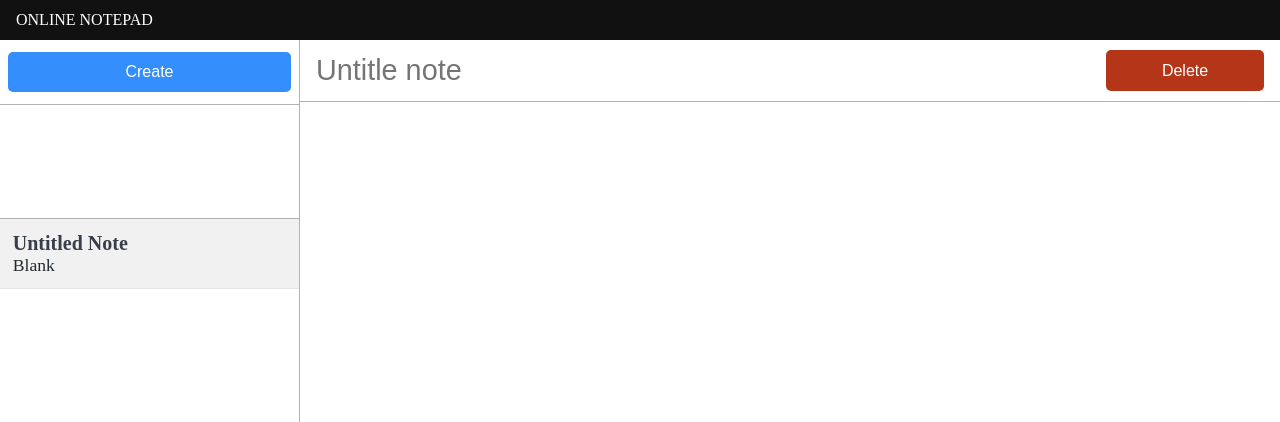
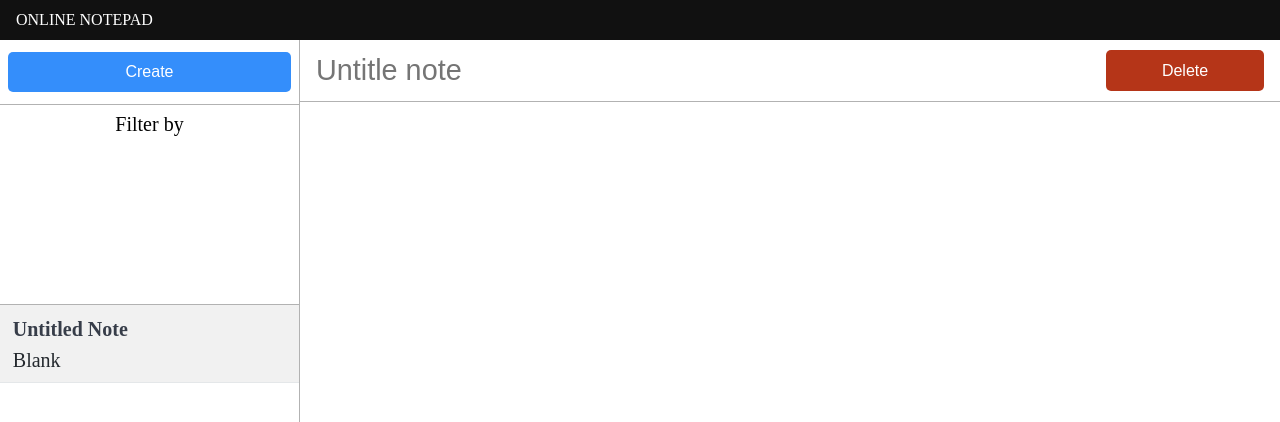
Before and after one commit to LineCoran/Notes, a React (Vite) app: page / in a window 1280 px wide. Shown: the top 422 px of the page. Built offline with nearby package versions, Linux system fonts and the light colour scheme.

Commit message:
refactor: bugs

```diff
--- a/src/components/Editor/Editor.tsx
+++ b/src/components/Editor/Editor.tsx
@@ -30,7 +30,7 @@ export default function Editor({
   hashFilter,
 }: EditorProps) {
   return (
-    <div className="editor">
+    <div className="editor" style={{ opacity: activeNote ? "1" : "0.7" }}>
       <div className="editorHead">
         <MyInput
           isDisabled={!activeNote}
--- a/src/components/HashFilterList.tsx/HashFilterList.scss
+++ b/src/components/HashFilterList.tsx/HashFilterList.scss
@@ -1,3 +1,21 @@
+.hashFilterWrapper {
+
+  display: flex;
+  min-height: 200px;
+  max-height: 200px;
+  overflow: scroll;
+  flex-direction: column;
+  justify-content: flex-start;
+  gap: 2rem;
+  align-items: center;
+  border-bottom: 1px solid rgba(0, 0, 0, 0.3);
+
+  p {
+    font-size: 20px;
+    margin-top: 0.5rem;
+    text-decoration: dotted;
+  }
+
   .hashFilterList {
     width: 100%;
     height: 15%;
@@ -6,7 +24,7 @@
     overflow: hidden;
     padding: 0.3rem;
     gap: 0.5rem;
-  border-bottom: 1px solid rgba(0, 0, 0, 0.3);
+
 
     & div {
       display: flex;
@@ -31,3 +49,4 @@
       background-color: rgba(0, 128, 0, 0.250);
     }
   }
+}
--- a/src/components/HashFilterList.tsx/HashFilterList.tsx
+++ b/src/components/HashFilterList.tsx/HashFilterList.tsx
@@ -1,4 +1,4 @@
-import HashFilter from "../HashFilter/HashFIlter";
+import HashFilter from "../HashFilter/HashFilter";
 import "./HashFilterList.scss";
 
 type HashFilterListProps = {
@@ -16,6 +16,8 @@ export default function HashFilterList({
   hashFilter,
 }: HashFilterListProps) {
   return (
+    <div className="hashFilterWrapper">
+      <p className="hashFilterTitle">Filter by</p>
       <ul className={`hashFilterList`}>
         {hashes && hashes.length ? (
           hashes.map((hash, index) => (
@@ -31,5 +33,6 @@ export default function HashFilterList({
           <p></p>
         )}
       </ul>
+    </div>
   );
 }
--- a/src/components/NoteList/NoteList.scss
+++ b/src/components/NoteList/NoteList.scss
@@ -0,0 +1,13 @@
+.noteList {
+  display: flex;
+  flex-direction: column;
+  justify-content: center;
+  align-items: center;
+  max-height: calc(100vh - 40px - 65px - 200px);
+  overflow-y: scroll;
+
+  p {
+    font-size: 20px;
+    margin-top: 0.5rem;
+  }
+}
--- a/src/components/NoteList/NoteList.tsx
+++ b/src/components/NoteList/NoteList.tsx
@@ -1,5 +1,6 @@
 import Note from "../Note/Note";
 import { INote } from "../../types";
+import "./NoteList.scss";
 
 type NoteListProps = {
   notes: INote[];
--- a/src/pages/Main.tsx
+++ b/src/pages/Main.tsx
@@ -23,10 +23,10 @@ export default function Main() {
       return note.id === activeNote ? { ...note, title: title, text: text, hashes } : { ...note };
     });
     setNotes(newNotes);
-  }, [title, text]);
+  }, [title, text, activeNote, hashes]);
 
   const filtredNotes = useMemo(() => {
-    if (hashFilter.length) {
+    if (hashFilter.length > 0) {
       return notes.filter((note) => note.hashes.some((hash) => hashFilter.indexOf(hash) > -1));
     }
     return notes;
@@ -54,7 +54,6 @@ export default function Main() {
   };
 
   const handleChangeText = (text: string) => {
-    console.log(text);
     setText((prev) => text.replaceAll("\n", "[:paragraph:]"));
     setHashes(Array.from(new Set(findHashes(text))));
   };
@@ -77,6 +76,7 @@ export default function Main() {
 
   const deleteHash = (deletedHash: string) => {
     setHashes((prev) => prev.filter((hash) => hash !== deletedHash));
+    setHashFilter((prev) => prev.filter((hash) => hash !== deletedHash));
     setText((prev) => prev.replaceAll(deletedHash, ""));
   };
 
```
Lines whose indentation alone changed are shown as unchanged.
